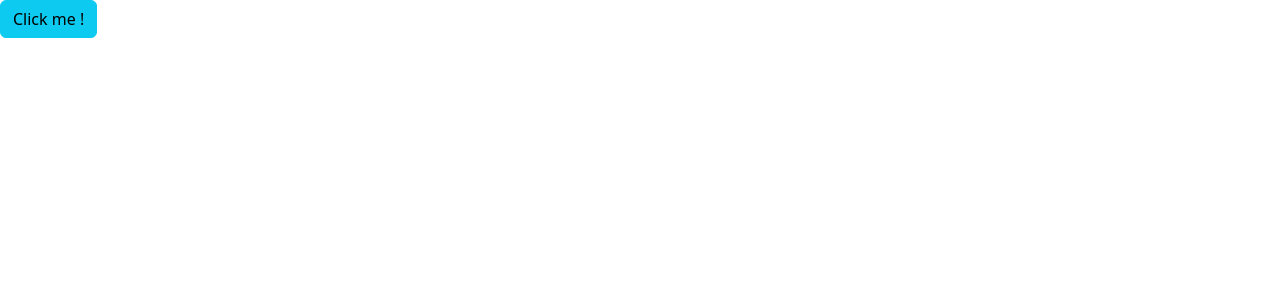
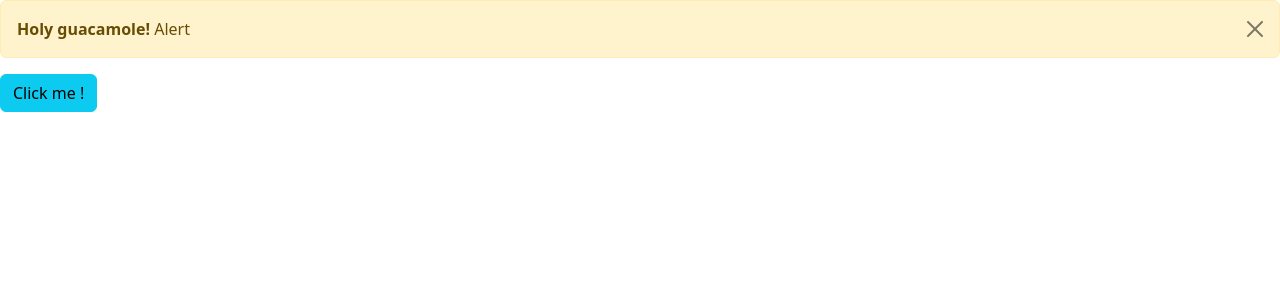
Before and after one commit to utshab-roy/react18-basic, a React (Vite) app: page / in a window 1280 px wide. Both pictures are taken after a click on the button "Click me !". Shown: the top 300 px of the page. Built offline with nearby package versions, Linux system fonts and the light colour scheme.

Commit message:
click envet impl for alert

```diff
--- a/src/App.tsx
+++ b/src/App.tsx
@@ -1,9 +1,16 @@
+import { useState } from 'react';
+import Alert from './components/Alert';
 import Button from './components/Button';
 
 function App() {
+  const [alertVisible, setAlertVisible] = useState(false);
   return (
     <div>
-      <Button btnType="info" onClick={() => console.log('clicked')}>
+      {alertVisible && (
+        <Alert onClose={() => setAlertVisible(false)}>Alert</Alert>
+      )}
+
+      <Button btnType="info" onClick={() => setAlertVisible(true)}>
         Click me !
       </Button>
     </div>
--- a/src/components/Alert.tsx
+++ b/src/components/Alert.tsx
@@ -2,12 +2,23 @@ import { ReactNode } from 'react';
 
 interface Props {
   children: ReactNode; // the props names need to be children and ReactNode need to be imported
+  onClose: () => void;
 }
 
-const Alert = ({ children }: Props) => {
+const Alert = ({ children, onClose }: Props) => {
   return (
-    <div className="alert alert-primary" role="alert">
-      {children}
+    <div
+      className="alert alert-warning alert-dismissible fade show"
+      role="alert"
+    >
+      <strong>Holy guacamole!</strong> {children}
+      <button
+        type="button"
+        className="btn-close"
+        data-bs-dismiss="alert"
+        aria-label="Close"
+        onClick={onClose}
+      ></button>
     </div>
   );
 };
```
